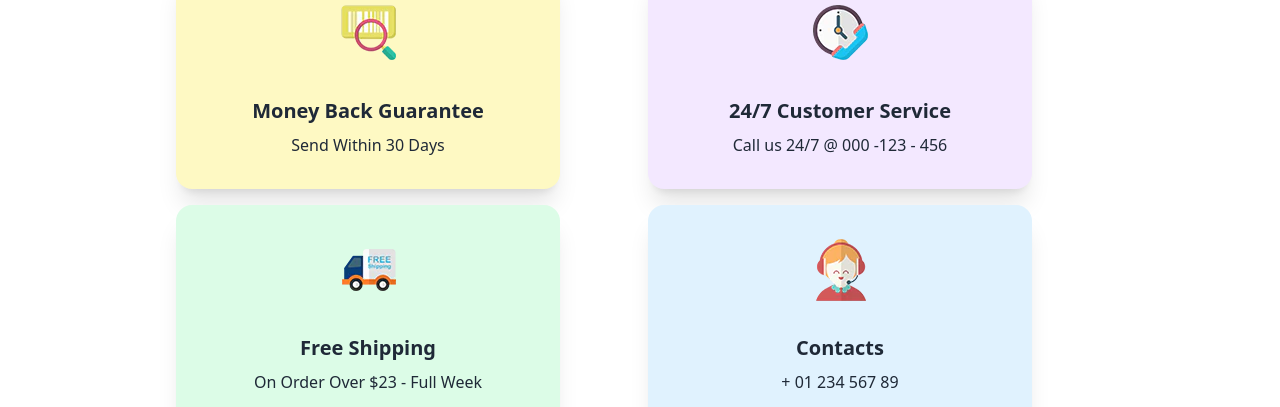
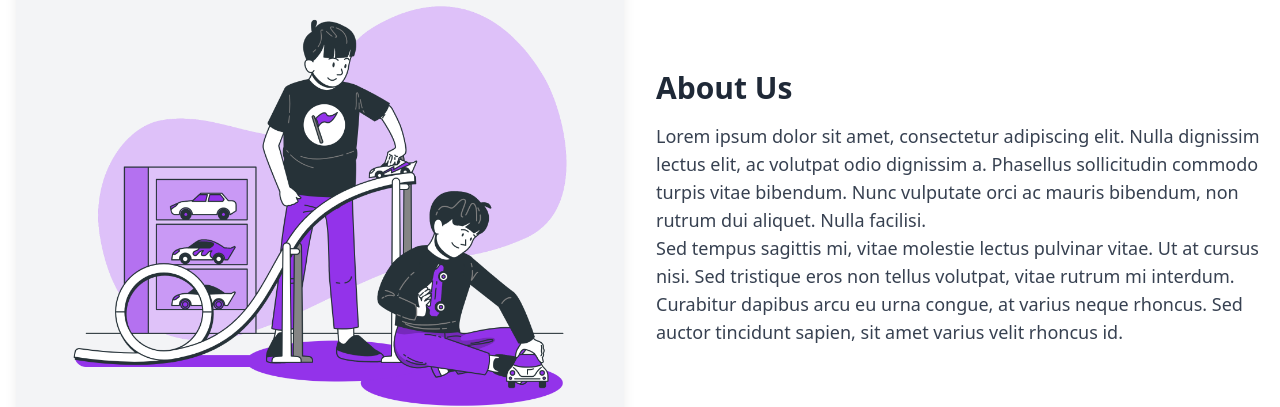
Before and after one commit to LemonHaque/toy-verse-client, a React (Vite) app: page / in a window 1280 px wide. Shown: the part 1901-2308 px from the top of the page. Built offline with nearby package versions, Linux system fonts and the light colour scheme; no server answers.

Commit message:
added AOS package and about page

```diff
--- a/package.json
+++ b/package.json
@@ -10,6 +10,7 @@
     "preview": "vite preview"
   },
   "dependencies": {
+    "aos": "^2.3.4",
     "daisyui": "^2.51.6",
     "firebase": "^9.22.0",
     "localforage": "^1.10.0",
--- a/src/Pages/Category/Category.jsx
+++ b/src/Pages/Category/Category.jsx
@@ -7,6 +7,7 @@ import CategoryCard from './CategoryCard/CategoryCard';
 const Category = () => {
     const [categories, setCategories] = useState([]);
     const [active, setActive] = useState('Sports')
+    console.log(categories);
 
     useEffect(() => {
         fetch(`https://toy-verse-server-delta.vercel.app/car/${active}`)
--- /dev/null
+++ b/src/Pages/Home/AboutUs/AboutUs.jsx
@@ -0,0 +1,45 @@
+import  { useEffect } from 'react';
+import AOS from 'aos';
+import 'aos/dist/aos.css';
+import toyImage from '../../../assets/toy1.png';
+
+const AboutUs = () => {
+  useEffect(() => {
+    AOS.init({
+      duration: 1000,
+      once: true,
+      easing: 'ease-out',
+    });
+  }, []);
+
+  return (
+    <div className="container mx-auto px-4 py-8">
+      <div className="grid grid-cols-1 md:grid-cols-2 gap-8 items-center">
+        <div
+          className="bg-gray-100 p-4 rounded-lg shadow-lg"
+          data-aos="fade-up"
+        >
+          <img src={toyImage} alt="Toy" className="w-full h-auto" />
+        </div>
+        <div data-aos="fade-up" data-aos-delay="200">
+          <h2 className="text-3xl font-bold mb-4">About Us</h2>
+          <p className="text-lg text-gray-700">
+            Lorem ipsum dolor sit amet, consectetur adipiscing elit. Nulla
+            dignissim lectus elit, ac volutpat odio dignissim a. Phasellus
+            sollicitudin commodo turpis vitae bibendum. Nunc vulputate orci ac
+            mauris bibendum, non rutrum dui aliquet. Nulla facilisi.
+          </p>
+          <p className="text-lg text-gray-700">
+            Sed tempus sagittis mi, vitae molestie lectus pulvinar vitae. Ut at
+            cursus nisi. Sed tristique eros non tellus volutpat, vitae rutrum
+            mi interdum. Curabitur dapibus arcu eu urna congue, at varius
+            neque rhoncus. Sed auctor tincidunt sapien, sit amet varius velit
+            rhoncus id.
+          </p>
+        </div>
+      </div>
+    </div>
+  );
+};
+
+export default AboutUs;
--- a/src/Pages/Home/Home/Home.jsx
+++ b/src/Pages/Home/Home/Home.jsx
@@ -2,6 +2,7 @@ import Category from "../../Category/Category";
 import Banner from "../Banner/Banner";
 import Gallery from "../Gallery/Gallery";
 import StaticCards from "../StaticCards/StaticCards";
+import AboutUs from "../AboutUs/AboutUs";
 
 const Home = () => {
     return (
@@ -9,6 +10,7 @@ const Home = () => {
             <Banner></Banner>
             <Gallery></Gallery>
             <Category></Category>
+            <AboutUs></AboutUs>
             <StaticCards></StaticCards>
         </div>
     );
--- a/src/Pages/Shared/NavBar/NavBar.jsx
+++ b/src/Pages/Shared/NavBar/NavBar.jsx
@@ -56,7 +56,7 @@ const NavBar = () => {
             <div className="navbar-end gap-5">
                 {user && (
                     <div className="relative inline-block mx-4">
-                        <img src={user.photoURL} alt="Profile" className="rounded-full h-10 w-10 cursor-pointer hover:opacity-75  hover:{user.displayName}" title={user.displayName} />
+                        <img src={user.photoURL} alt="Profile" className="rounded-full h-12 w-12 cursor-pointer hover:opacity-90" title={user.displayName} />
                         </div>
                 )}
 
--- a/tailwind.config.js
+++ b/tailwind.config.js
@@ -1,5 +1,5 @@
 /** @type {import('tailwindcss').Config} */
-export default {
+module.exports = {
   content: [
     "./index.html",
     "./src/**/*.{js,ts,jsx,tsx}",
@@ -7,6 +7,32 @@ export default {
   theme: {
     extend: {},
   },
-  plugins: [require("daisyui")],
-
-}
+  plugins: [
+    require("daisyui"),
+    function ({ addUtilities }) {
+      addUtilities({
+        "@keyframes aos-slide-left": {
+          "0%": {
+            opacity: 0,
+            transform: "translateX(-150px)",
+          },
+          "100%": {
+            opacity: 1,
+            transform: "translateX(0)",
+          },
+        },
+        ".aos-animate-slide-left": {
+          animation: "aos-slide-left 10s ease-out",
+        },
+      });
+    },
+  ],
+  daisyui: {
+    styled: true, // Enable DaisyUI styling
+    themes: true, // Enable DaisyUI themes
+    base: true, // Enable base styles
+    utils: true, // Enable DaisyUI utility classes
+    logs: false, // Disable DaisyUI logs
+    rtl: false, // Set to true for RTL support if needed
+  },
+};
```
Also changed, not shown: src/assets/toy1.png (added), 1 other file (tests, documents, lock files or other folders).
